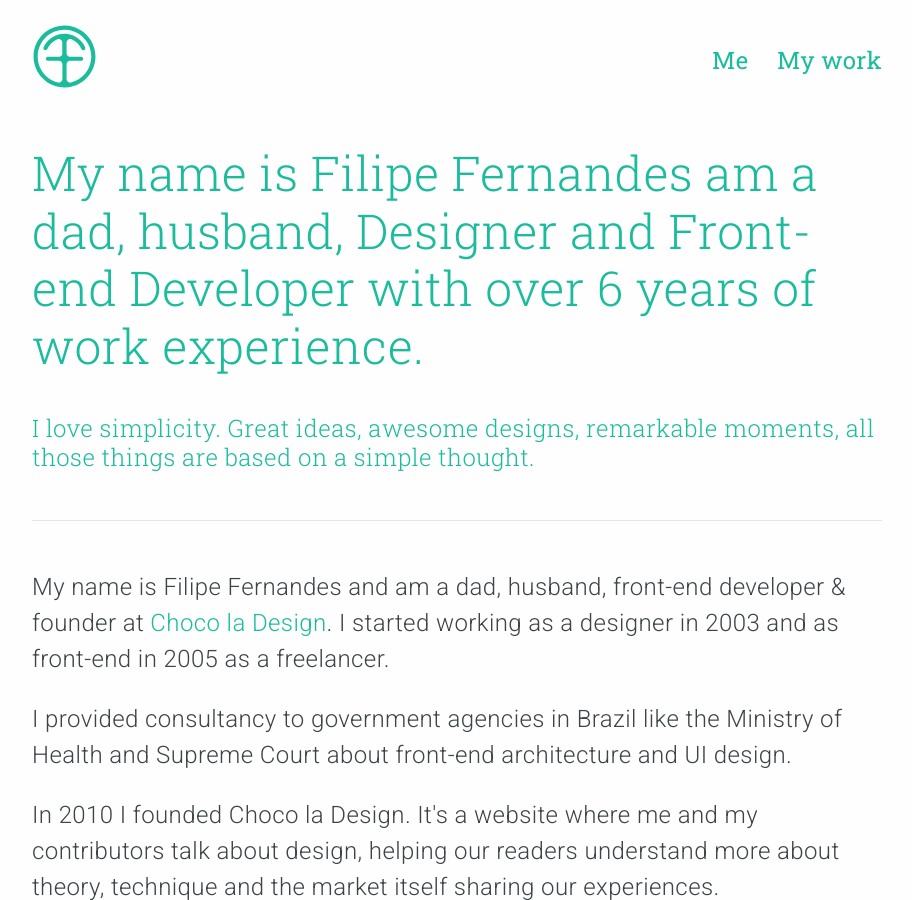
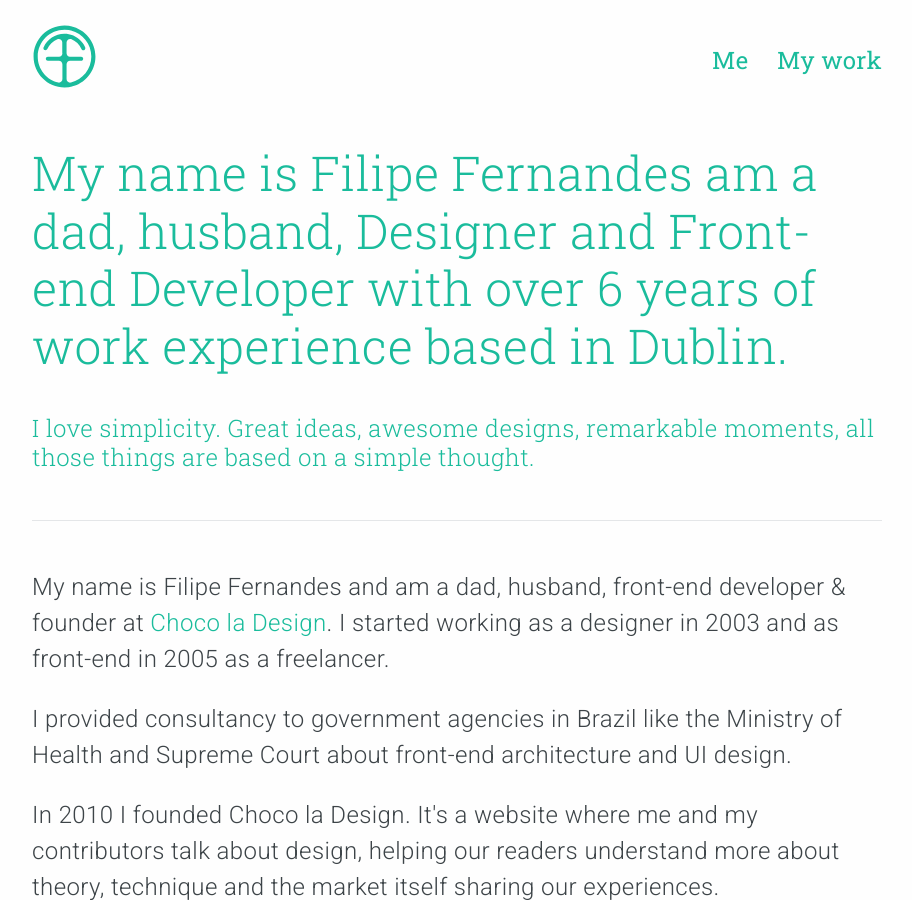
Before and after one commit to filipesf/filipesf.github.io, a Jekyll site: the page built from index.html, in a window 1280 px wide and 900 px high. Shown: the whole window, without its empty margins (183-1095 px from the left). Built offline with Jekyll 4.4.1, drawn with Linux system fonts in a browser that asks for light colours; nearby versions of some CDN libraries.

Commit message:
Added info: based in Dublin

```diff
--- a/_includes/hero.html
+++ b/_includes/hero.html
@@ -1,6 +1,6 @@
 <section class="hero">
   <div class="wrapper">
-    <h2 class="hero__title">My name is Filipe Fernandes am a dad, husband, Designer and Front-end Developer with over 6 years of work experience.</h2>
+    <h2 class="hero__title">My name is Filipe Fernandes am a dad, husband, Designer and Front-end Developer with over 6 years of work experience based in Dublin.</h2>
 
     <h3 class="hero__subtitle">I love simplicity. Great ideas, awesome designs, remarkable moments, all those things are based on a simple thought.</h3>
     <hr>
```
Also changed, not shown: 2 other files.
